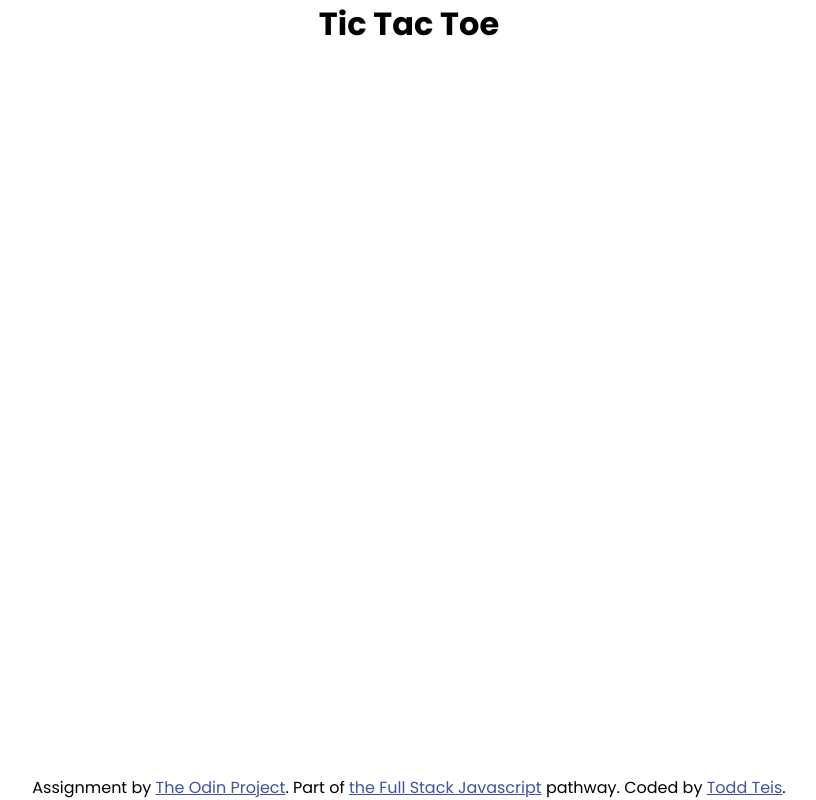
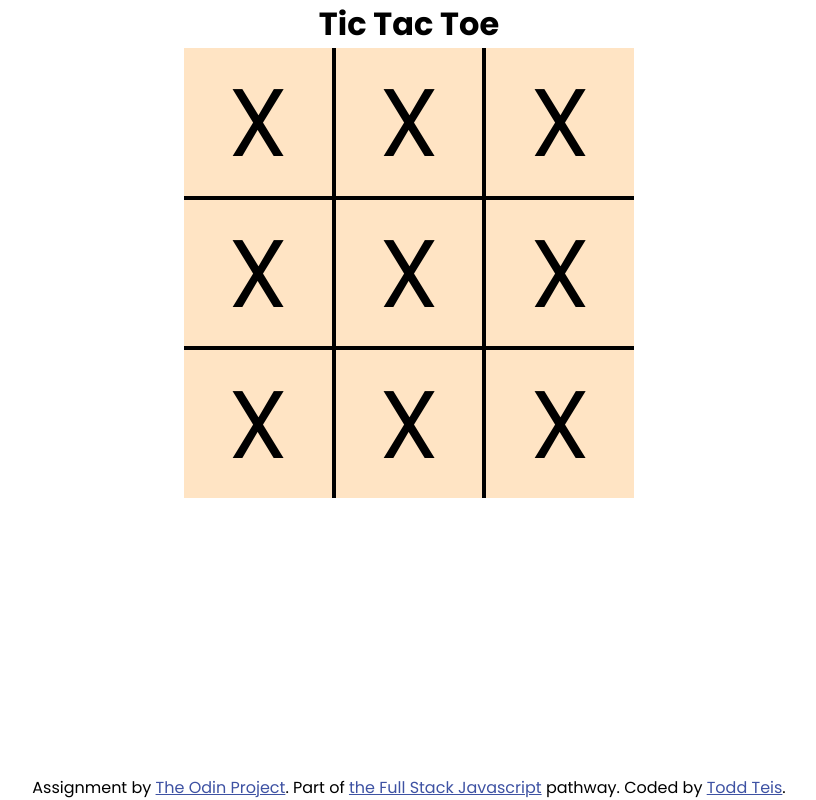
Before and after one commit to toddteis/Tic-Tac-Toe, a plain HTML site: page index.html in a window 1280 px wide. Shown: the whole page, without its empty margins (231-1047 px from the left). Drawn offline with Linux system fonts and the light colour scheme.

Commit message:
Added html to create 9 divs. Used Grid to make into a 3x3 game board. Styled game board.

```diff
--- a/index.html
+++ b/index.html
@@ -12,8 +12,18 @@
 <body>
     <main>
         <h1>Tic Tac Toe</h1>
-        <section class="">
+        <section class="game" id="game">
+            <div class="square border-bottom border-right">X</div>
+            <div class="square border-bottom border-right border-left">X</div>
+            <div class="square border-bottom border-left">X</div>
 
+            <div class="square border-bottom border-top border-right">X</div>
+            <div class="square border-bottom  border-top border-right border-left">X</div>
+            <div class="square border-bottom border-top border-left">X</div>
+
+            <div class="square border-top border-right">X</div>
+            <div class="square border-top border-right border-left">X</div>
+            <div class="square border-top border-left">X</div>
         </section>
     </main>
 
--- a/styles.css
+++ b/styles.css
@@ -24,6 +24,42 @@ h1 {
     text-align: center;
 }
 
+/* GAME SECTION */
+.game {
+    display: grid;
+    grid-template-columns: repeat(3, 150px);
+    grid-template-rows: repeat(3, 150px);
+    justify-content: center;
+    align-items: center;
+}
+
+.square {
+    display: flex;
+    justify-content: center;
+    align-items: center;
+    width: 150px;
+    height: 150px;
+    font-size: 6rem;
+    background-color: bisque;
+}
+
+.border-bottom {
+    border-bottom: 2px solid black;
+}
+
+.border-right {
+    border-right: 2px solid black;
+}
+
+.border-top {
+    border-top: 2px solid black;
+}
+
+.border-left {
+    border-left: 2px solid black;
+}
+
+
 /* FOOTER SECTION */
 
 .attribution {
```
